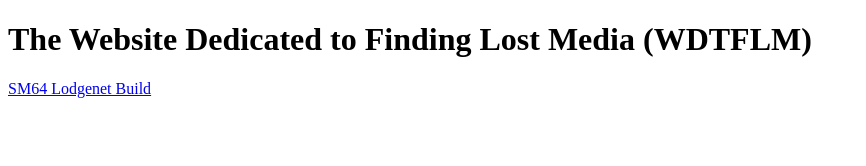
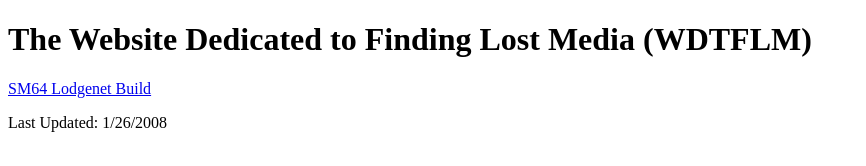
Before and after one commit to wdtflm/wdtflm.github.io, a plain HTML site: page index.html in a window 1280 px wide. Shown: the whole page, without its empty margins (0-866 px from the left). Drawn offline with Linux system fonts and the light colour scheme.

Commit message:
Update index.html

```diff
--- a/index.html
+++ b/index.html
@@ -6,6 +6,6 @@
   </head>
   <body>
     <h1>The Website Dedicated to Finding Lost Media (WDTFLM)</h1>
-    <a href="lodgenet.html">SM64 Lodgenet Build</a>
+    <a href="lodgenet.html">SM64 Lodgenet Build</a> <p>Last Updated: 1/26/2008</p>
   </body>
 </html>
```
